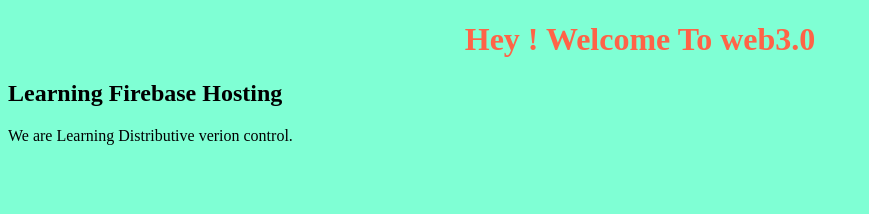
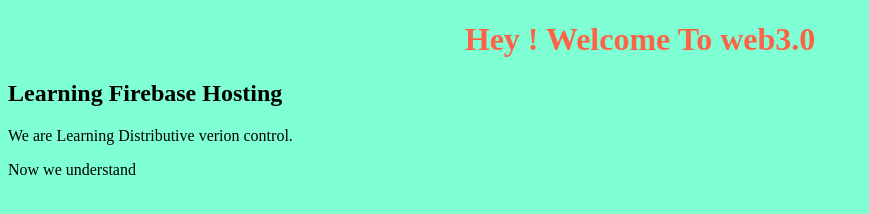
Before and after one commit to theishfaque/Web3Metaverse, a plain HTML site: page index.html in a window 1280 px wide. Shown: the whole page, without its empty margins (0-869 px from the left). Drawn offline with Linux system fonts and the light colour scheme.

Commit message:
update Complete

```diff
--- a/index.html
+++ b/index.html
@@ -10,5 +10,6 @@
     <h1>Hey ! Welcome To web3.0</h1>
     <h2>Learning Firebase Hosting</h2>
     <p>We are Learning Distributive verion control. </p>
+    <p>Now we understand</p>
 </body>
 </html>
```
